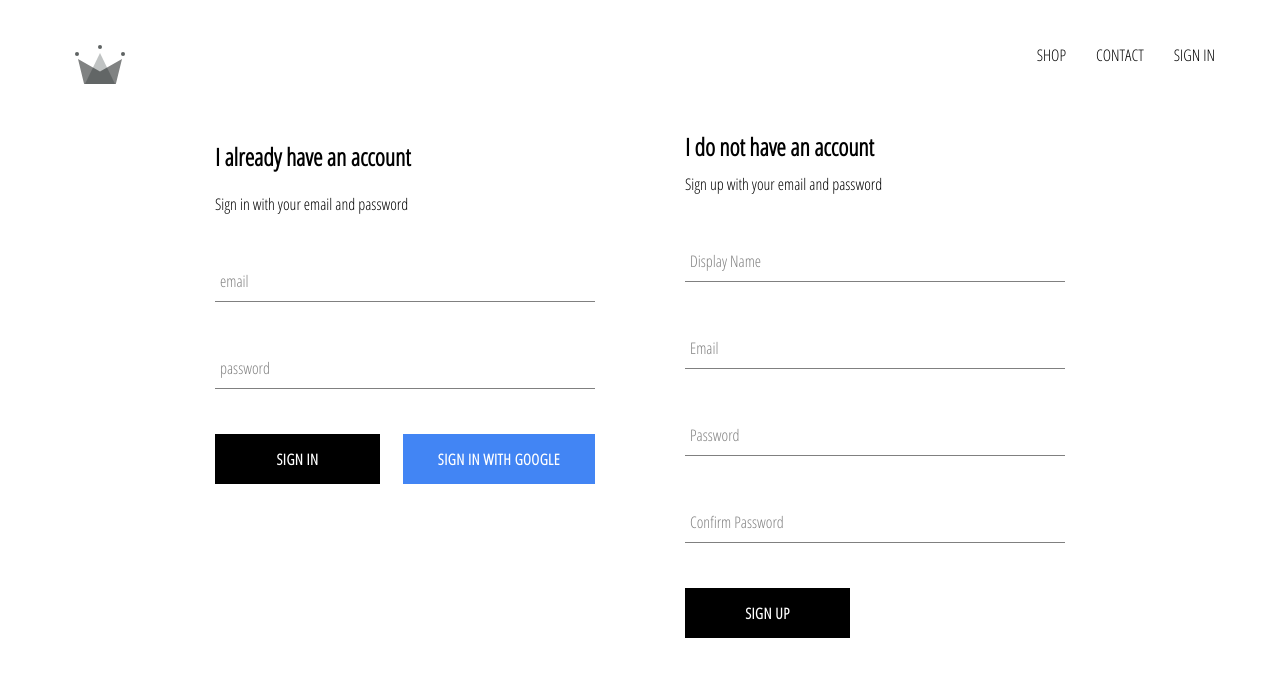
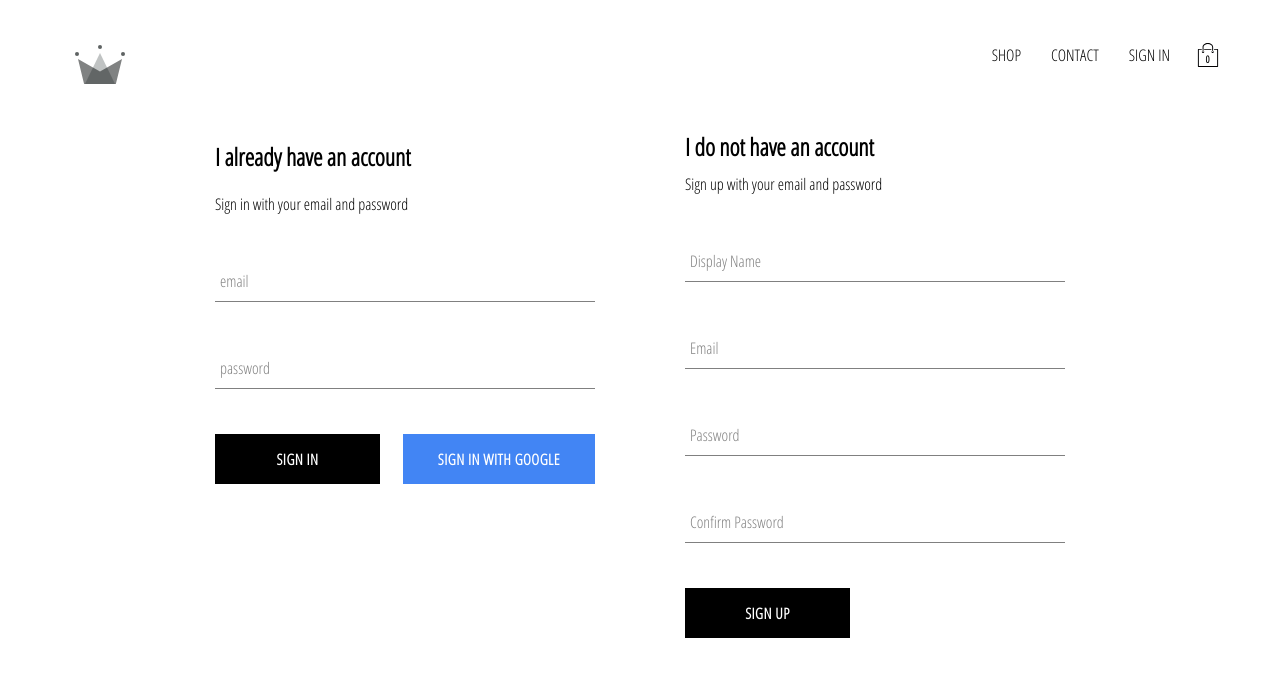
Before and after one commit to Dtthatcher/crwn-clothing, a React (Create React App) app: page /signin in a window 1280 px wide. Shown: the top 676 px of the page. Built offline with nearby package versions, Linux system fonts and the light colour scheme; no server answers.

Commit message:
added cartIcon and CartDropdown components to our application, also implemented cart reducer

```diff
--- /dev/null
+++ b/src/components/cart-dropdown/cart-dropdown.component.jsx
@@ -0,0 +1,14 @@
+import React from 'react';
+
+import CustomButton from '../custom-button/custom-button.component';
+
+import './cart-dropdown.styles.scss'
+
+const CartDropdown = () => (
+    <div className='cart-dropdown'>
+        <div className='cart-items' />
+        <CustomButton>GO TO CHECKOUT</CustomButton>
+    </div>
+)
+
+export default CartDropdown;
--- /dev/null
+++ b/src/components/cart-dropdown/cart-dropdown.styles.scss
@@ -0,0 +1,24 @@
+.cart-dropdown {
+  position: absolute;
+  width: 240px;
+  height: 340px;
+  display: flex;
+  flex-direction: column;
+  padding: 20px;
+  border: 1px solid black;
+  background-color: white;
+  top: 90px;
+  right: 40px;
+  z-index: 5;
+
+  .cart-items {
+    height: 240px;
+    display: flex;
+    flex-direction: column;
+    overflow: scroll;
+  }
+
+  button {
+    margin-top: auto;
+  }
+}
--- /dev/null
+++ b/src/components/cart-icon/cart-icon.component.jsx
@@ -0,0 +1,24 @@
+import React from 'react';
+import { connect } from 'react-redux';
+
+import { toggleCartHidden } from '../../redux/cart/cart.actions'
+
+import { ReactComponent as ShoppingIcon} from '../../assets/shopping-bag.svg'
+
+import './cart-icon.styles.scss'
+
+const CartIcon = ({ toggleCartHidden }) => (
+    <div className='cart-icon' onClick={toggleCartHidden}>
+        <ShoppingIcon className='shopping-icon' />
+        <span className='item-count'>0</span>
+    </div>
+)
+
+const mapDispatchToProps = dispatch => ({
+    toggleCartHidden: () => dispatch(toggleCartHidden())
+});
+
+export default connect(
+    null,
+    mapDispatchToProps
+)(CartIcon);
--- /dev/null
+++ b/src/components/cart-icon/cart-icon.styles.scss
@@ -0,0 +1,21 @@
+.cart-icon {
+  width: 45px;
+  height: 45px;
+  position: relative;
+  display: flex;
+  align-items: center;
+  justify-content: center;
+  cursor: pointer;
+
+  .shopping-icon {
+    width: 24px;
+    height: 24px;
+  }
+
+  .item-count {
+    position: absolute;
+    font-size: 10px;
+    font-weight: bold;
+    bottom: 12px;
+  }
+}
--- a/src/components/header/header.component.jsx
+++ b/src/components/header/header.component.jsx
@@ -5,10 +5,12 @@
 import { auth } from '../../firebase/firebase.utils'
 
 import {ReactComponent as Logo} from '../../assets/crown.svg'
+import CartIcon from '../cart-icon/cart-icon.component'
+import CartDropdown from '../cart-dropdown/cart-dropdown.component'
 
 import './header.styles.scss';
 
-const Header = ({ currentUser }) => (
+const Header = ({ currentUser, hidden }) => (
     <div className='header'>
         <Link className='logo-container' to="/">
             <Logo className='logo' />
@@ -20,19 +22,28 @@
             <Link className='option' to='/shop'>
                 CONTACT
             </Link>
-            {
-                currentUser ?
-                <div className='option' onClick={() => auth.signOut()}>SIGN OUT</div>
-                :
-                <Link className='option' to='/signin'>SIGN IN</Link>
-            }
+            {currentUser ? (
+                <div className='option' onClick={() => auth.signOut()}>
+                    SIGN OUT
+                </div>
+            ) : (
+                <Link className='option' to='/signin'>
+                    SIGN IN
+                </Link>
+            )}
+            <CartIcon />
         </div>
+        {
+            hidden ? null:
+            <CartDropdown />
+        }
     </div>
 )
 
-const mapStateToProps = (state) => (
+const mapStateToProps = ({user: { currentUser }, cart: { hidden }}) => (
     {
-        currentUser: state.user.currentUser
+        currentUser,
+        hidden
     }
 )
 
--- /dev/null
+++ b/src/redux/cart/cart.actions.js
@@ -0,0 +1,5 @@
+import CartActionTypes from './cart.types'
+
+export const toggleCartHidden = () => ({
+    type: CartActionTypes.TOGGLE_CART_HIDDEN
+});
--- /dev/null
+++ b/src/redux/cart/cart.reducer.js
@@ -0,0 +1,19 @@
+import CartActionTypes from './cart.types'
+
+const INITIAL_STATE = {
+    hidden: true
+};
+
+const cartReducer = (state = INITIAL_STATE, action) => {
+    switch (action.type) {
+        case CartActionTypes.TOGGLE_CART_HIDDEN:
+            return {
+                ...state,
+                hidden: !state.hidden
+            }
+        default:
+            return state;
+    }
+}
+
+export default cartReducer
--- /dev/null
+++ b/src/redux/cart/cart.types.js
@@ -0,0 +1,5 @@
+const CartActionTypes = {
+    TOGGLE_CART_HIDDEN: 'TOGGLE_CART_HIDDEN'
+}
+
+export default CartActionTypes
--- a/src/redux/root-reducer.js
+++ b/src/redux/root-reducer.js
@@ -1,7 +1,9 @@
 import { combineReducers } from 'redux'
 
 import userReducer from './user/user.reducer'
+import cartReducer from './cart/cart.reducer'
 
 export default combineReducers({
-    user: userReducer
+    user: userReducer,
+    cart: cartReducer
 })
```
Also changed, not shown: src/assets/shopping-bag.svg (added).
